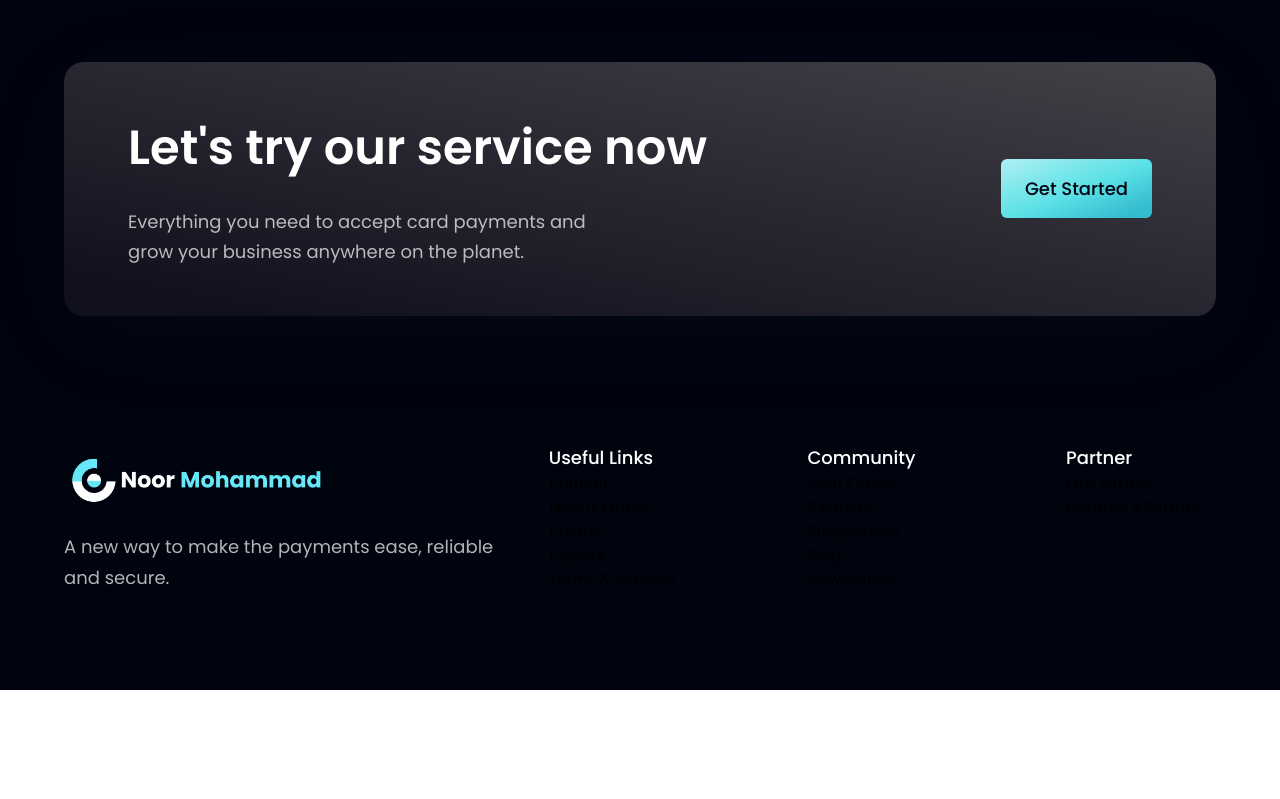
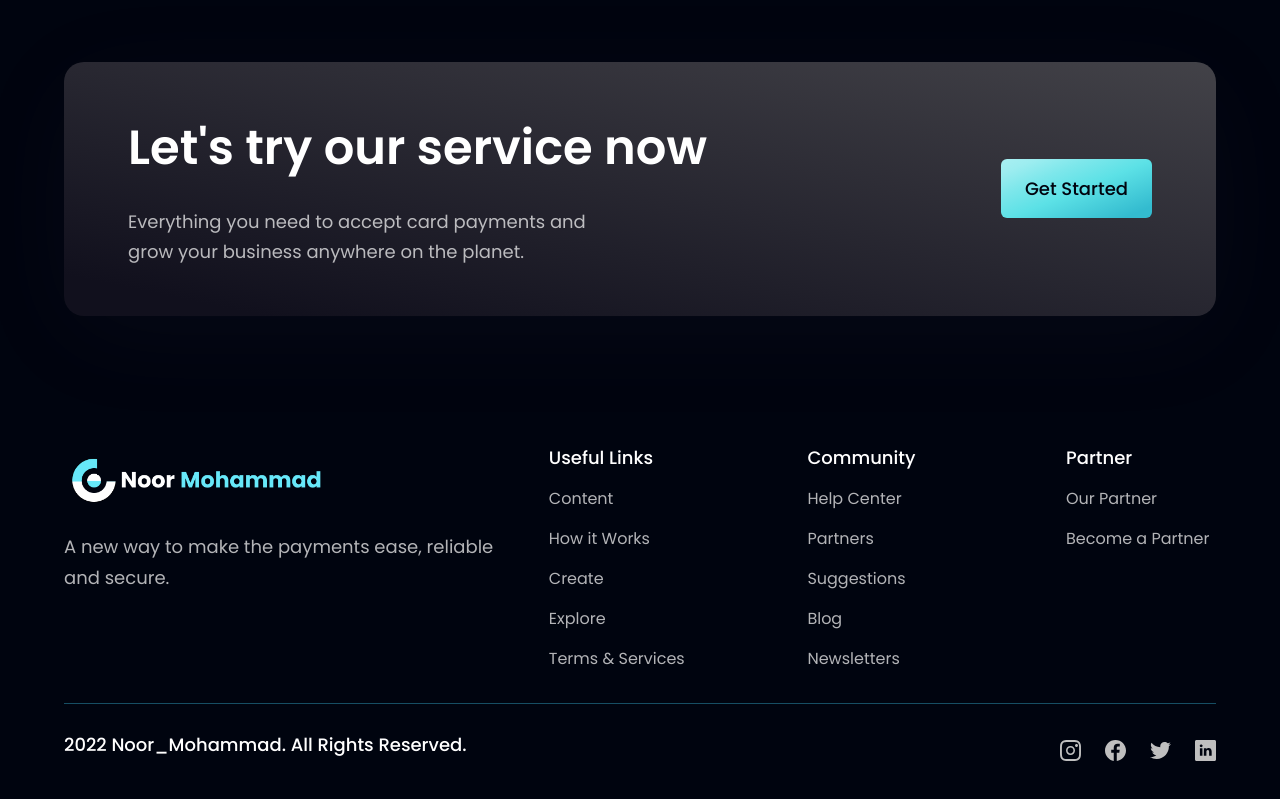
Before and after one commit to noorjsdivs/modernpayment, a React (Vite) app: page / in a window 1280 px wide. Shown: the part 4107-4906 px from the top of the page. Before the commit the page ends 4797 px from the top, so only its background shows below. Built offline with nearby package versions, Linux system fonts and the light colour scheme.

Commit message:
build added

```diff
--- a/src/components/Footer.jsx
+++ b/src/components/Footer.jsx
@@ -26,12 +26,37 @@ const Footer = () => (
             <h4 className="font-poppins font-medium text-[18px] leading-[27px] text-white">
               {footerLink.title}
             </h4>
-            <ul>
+            <ul className="list-none mt-4">
               {footerLink.links.map((link, index) => (
-                <li key={link.name}>{link.name}</li>
+                <li
+                  key={link.name}
+                  className={`font-poppins font-normal text-[16px] leading-[24px] text-dimWhite hover:text-secondary cursor-pointer ${
+                    index !== footerLink.links.length - 1 ? "mb-4" : "mb-0"
+                  }`}
+                >
+                  {link.name}
+                </li>
               ))}
             </ul>
           </div>
+        ))}
+      </div>
+    </div>
+    <div className="w-full flex justify-between items-center md:flex-row flex-col pt-6 border-t-[1px] border-t-cyan-900">
+      <p className="font-poppins font-medium text-[18px] leading-[27px] text-white text-center">
+        2022 Noor_Mohammad. All Rights Reserved.
+      </p>
+
+      <div className="flex flex-row mt-6 md:mt-3">
+        {socialMedia.map((social, index) => (
+          <img
+            key={social.id}
+            src={social.icon}
+            alt={social.id}
+            className={`w-[21px] h-[21px] object-contain brightness-75 hover:brightness-125 duration-300 cursor-pointer ${
+              index !== socialMedia.length - 1 ? "mr-6" : "mr-0"
+            }`}
+          />
         ))}
       </div>
     </div>
```
